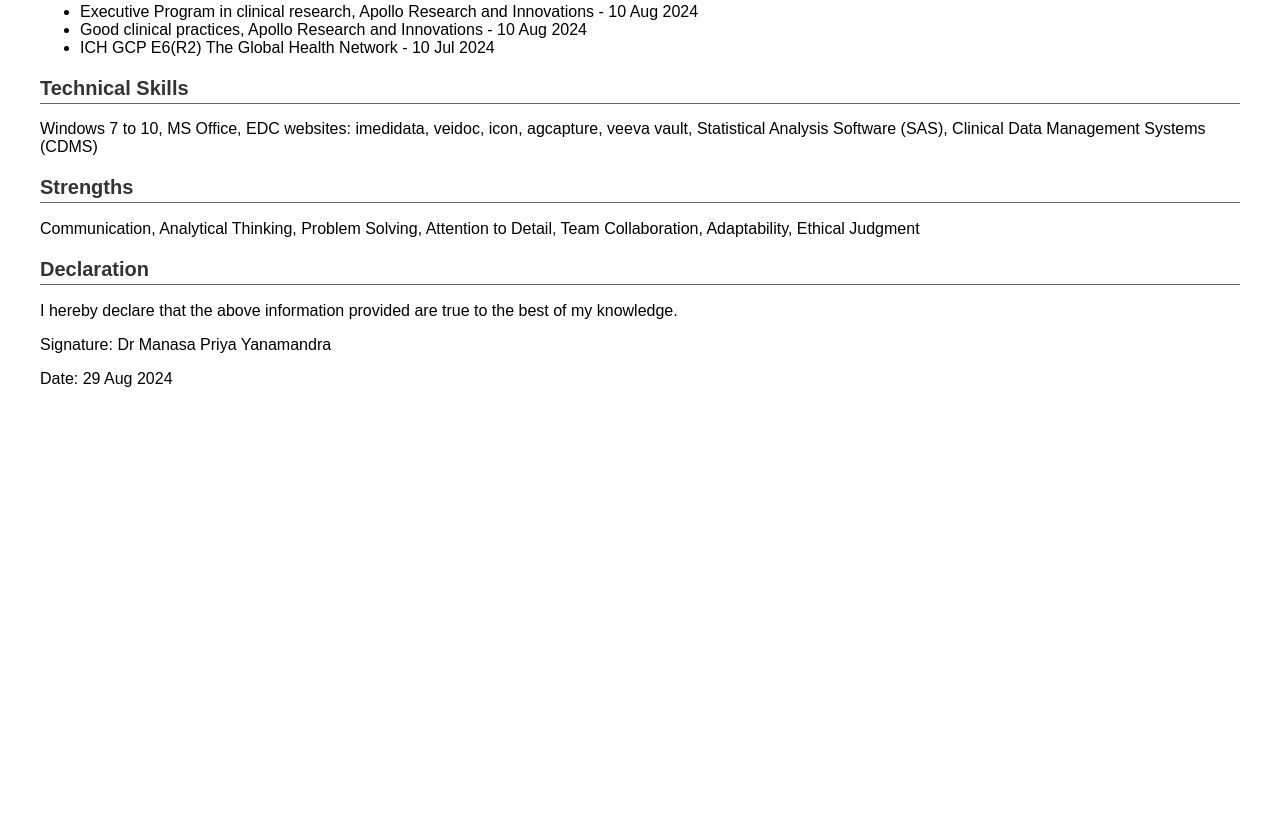
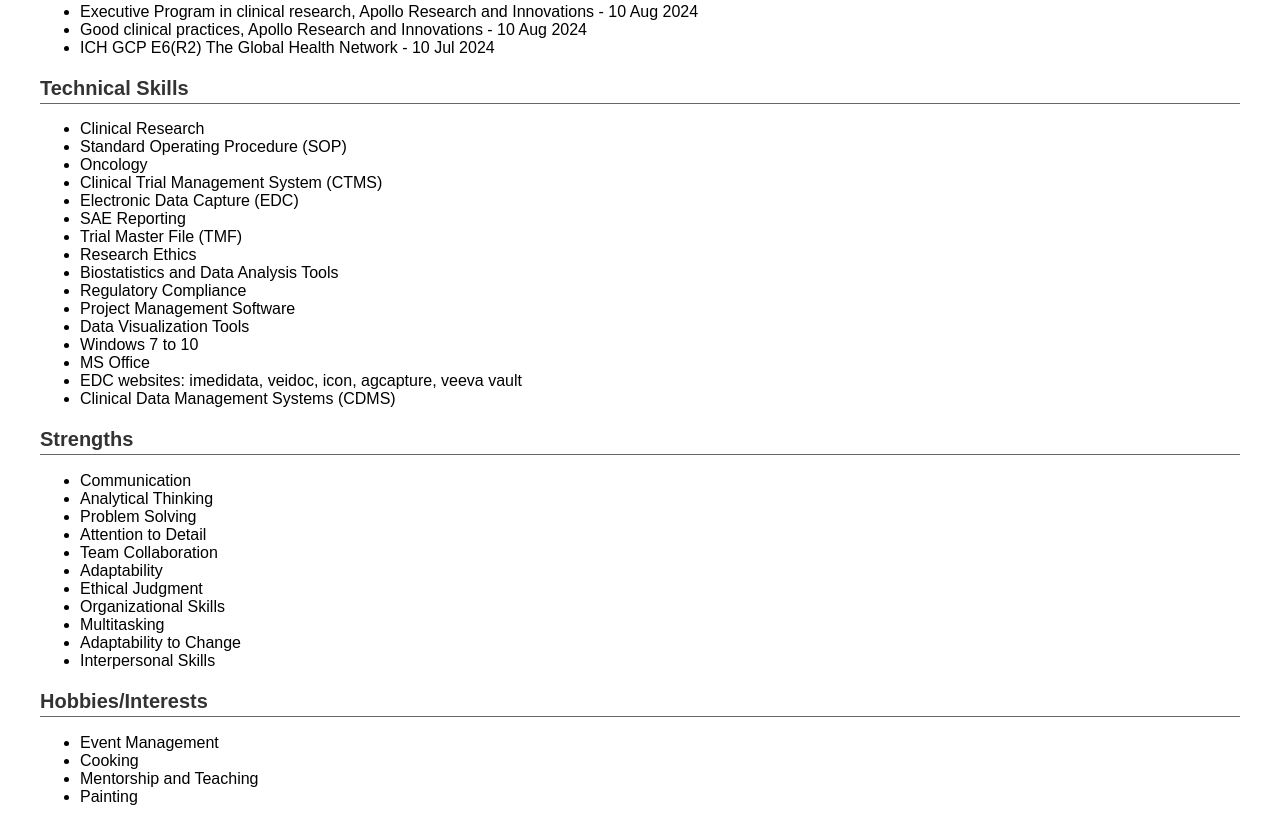
Before and after one commit to krishnat404/Manasa-Resume, a plain HTML site: page index.html in a window 1280 px wide. Shown: the part 1096-1919 px from the top of the page. Before the commit the page ends 1524 px from the top, so only its background shows below. Drawn offline with Linux system fonts and the light colour scheme.

Commit message:
Update index.html

```diff
--- a/index.html
+++ b/index.html
@@ -104,12 +104,51 @@
 
 <div class="section">
     <h2>Technical Skills</h2>
-    <p>Windows 7 to 10, MS Office, EDC websites: imedidata, veidoc, icon, agcapture, veeva vault, Statistical Analysis Software (SAS), Clinical Data Management Systems (CDMS)</p>
+    <ul>
+        <li>Clinical Research</li>
+        <li>Standard Operating Procedure (SOP)</li>
+        <li>Oncology</li>
+        <li>Clinical Trial Management System (CTMS)</li>
+        <li>Electronic Data Capture (EDC)</li>
+        <li>SAE Reporting</li>
+        <li>Trial Master File (TMF)</li>
+        <li>Research Ethics</li>
+        <li>Biostatistics and Data Analysis Tools</li>
+        <li>Regulatory Compliance</li>
+        <li>Project Management Software</li>
+        <li>Data Visualization Tools</li>
+		<li>Windows 7 to 10</li>
+        <li>MS Office</li>
+        <li>EDC websites: imedidata, veidoc, icon, agcapture, veeva vault</li>
+		<li>Clinical Data Management Systems (CDMS)</li>
+    </ul>
 </div>
 
 <div class="section">
     <h2>Strengths</h2>
-    <p>Communication, Analytical Thinking, Problem Solving, Attention to Detail, Team Collaboration, Adaptability, Ethical Judgment</p>
+    <ul>
+        <li>Communication</li>
+        <li>Analytical Thinking</li>
+        <li>Problem Solving</li>
+        <li>Attention to Detail</li>
+        <li>Team Collaboration</li>
+        <li>Adaptability</li>
+        <li>Ethical Judgment</li>
+        <li>Organizational Skills</li>
+        <li>Multitasking</li>
+        <li>Adaptability to Change</li>
+        <li>Interpersonal Skills</li>
+    </ul>
+</div>
+
+<div class="section">
+    <h2>Hobbies/Interests</h2>
+    <ul>
+        <li>Event Management</li>
+        <li>Cooking</li>
+        <li>Mentorship and Teaching</li>
+        <li>Painting</li>
+    </ul>
 </div>
 
 <div class="section">
```
